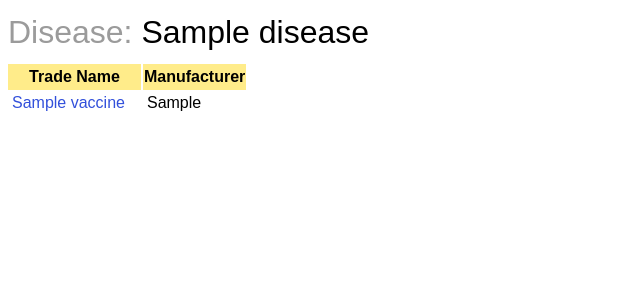
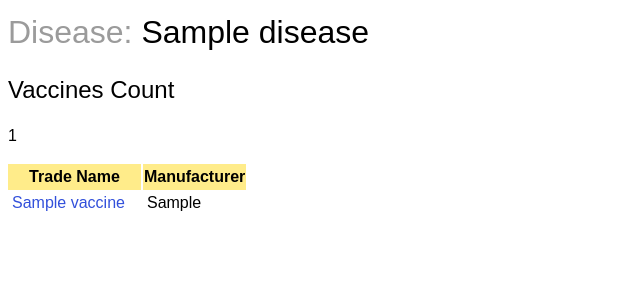
Before and after one commit to sirodoht/allthevaccines, a Django app: a page that uses main/templates/main/disease_detail.html in a window 1280 px wide. Shown: the part 56-356 px from the top of the page, without its empty margins (0-640 px from the left). Run offline with Django 4.2, Linux system fonts and the light colour scheme; tables that the repository leaves empty hold one stand-in row (values such as "Sample post").

Commit message:
add vaccine list in disease templates

```diff
--- a/main/templates/main/disease_detail.html
+++ b/main/templates/main/disease_detail.html
@@ -4,6 +4,12 @@
 
 {% block content %}
 <h1><span class="muted">Disease:</span> {{ disease.name }}</h1>
+
+<h2>Vaccines Count</h2>
+<p>
+    {{ vaccine_list.count }}
+</p>
+
 <table>
     <thead>
         <th scope="col">Trade Name</th>
--- a/main/templates/main/disease_list.html
+++ b/main/templates/main/disease_list.html
@@ -7,6 +7,7 @@
 <table>
     <thead>
         <th scope="col">Name</th>
+        <th scope="col">Vaccines Count</th>
         <th scope="col">Wikipedia</th>
         {% if request.user.is_authenticated and request.user.is_superuser %}
         <th scope="col">Admin</th>
@@ -20,6 +21,7 @@
                     {{ disease.name }}
                 </a>
             </td>
+            <td>{{ disease.vaccines.count }}</td>
             <td>
                 <a href="disease.wikipedia_url">
                     {{ disease.wikipedia_url_fancy }}
```
